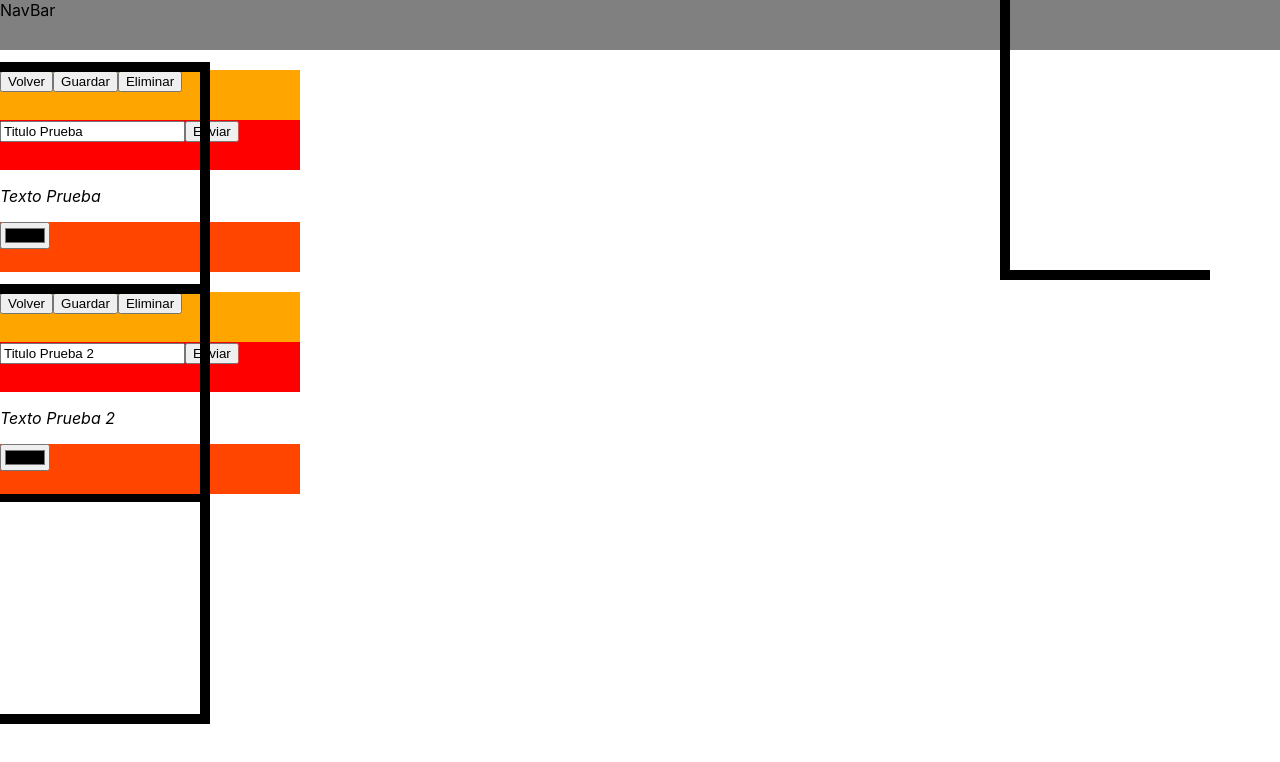
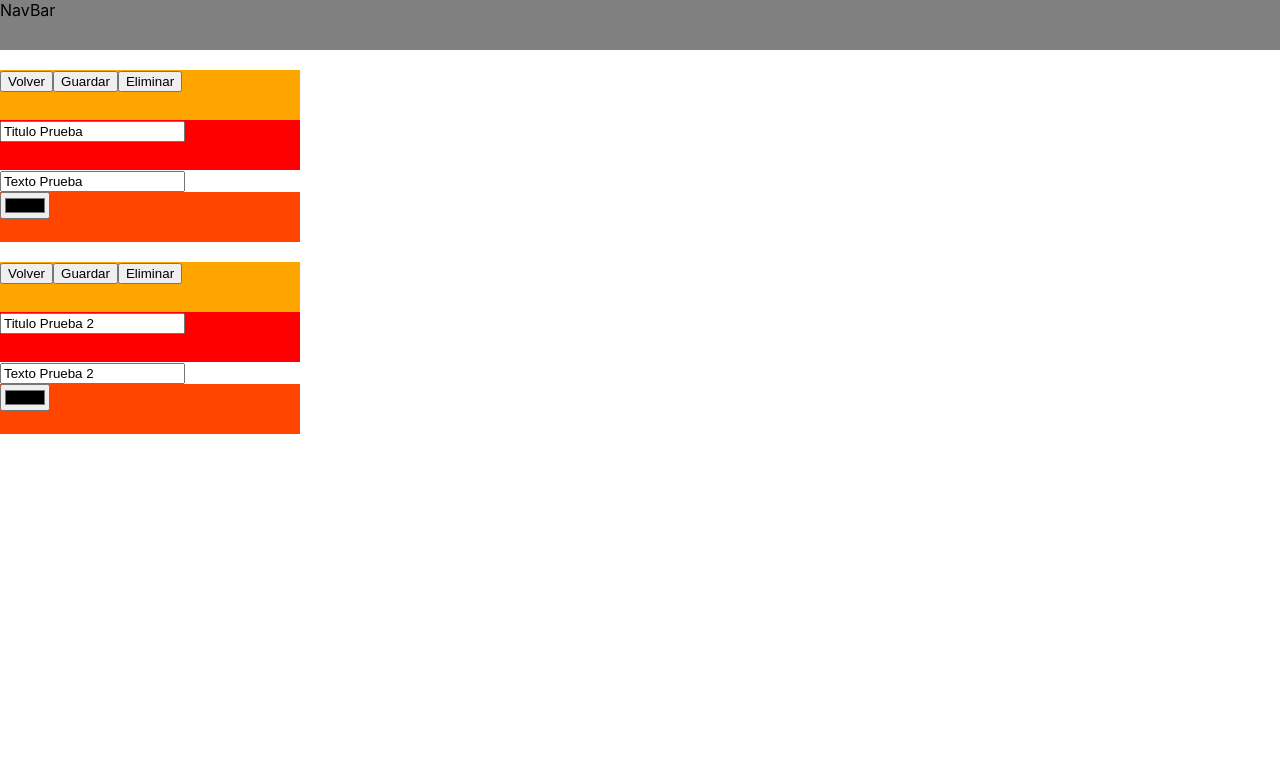
Before and after one commit to jleuce/blockdenotas, a React (Create React App) app: page / in a window 1280 px wide. Shown: the top 762 px of the page. Built offline with nearby package versions, Linux system fonts and the light colour scheme.

Commit message:
Formulario ya anda bien

```diff
--- a/src/componentes/nota/PieNota.js
+++ b/src/componentes/nota/PieNota.js
@@ -1,9 +1,23 @@
-import React from 'react'
+import React from 'react';
+import { useForm } from 'react-hook-form';
 
 function PieNota() {
+  //Funciones Formulario
+  const {register, handleSubmit} = useForm();
+  const { onChange, onBlur, name, ref } = register('color');
+  const onSubmit = (data) => {
+      console.log('onSubmit',data);
+  };
   return (
     <div className='pieNota'>
-      <input type='color' ></input>
+      <form onSubmit={handleSubmit(onSubmit)}>
+          <input type='color'
+            onChange={onChange} // assign onChange event
+            onBlur={handleSubmit(onSubmit)} // assign onBlur event
+            name={name} // assign name prop
+            ref={ref} // assign ref prop
+          />
+        </form>
     </div>
   )
 }
--- a/src/componentes/nota/TextoNota.js
+++ b/src/componentes/nota/TextoNota.js
@@ -1,6 +1,15 @@
-import React from 'react'
+import React from 'react';
+import { useForm } from 'react-hook-form';
 
 function TextoNota({texto}) {
+
+    //Funciones Formulario
+    const {register, handleSubmit} = useForm();
+    const { onChange, onBlur, name, ref } = register('texto');
+    const onSubmit = (data) => {
+        console.log('onSubmit',data);
+    };
+
   if (texto === null)
   {
     return (
@@ -9,7 +18,15 @@ function TextoNota({texto}) {
   }else{
     return (
       <div className='textoNota'>
-        <p>{texto}</p>
+        <form onSubmit={handleSubmit(onSubmit)}>
+          <input type='text'
+            defaultValue={texto}
+            onChange={onChange} // assign onChange event
+            onBlur={handleSubmit(onSubmit)} // assign onBlur event
+            name={name} // assign name prop
+            ref={ref} // assign ref prop
+          />
+        </form>
       </div>
     )
   }
--- a/src/componentes/nota/TituloNota.js
+++ b/src/componentes/nota/TituloNota.js
@@ -5,6 +5,7 @@ function TituloNota({texto}) {
 
    //Funciones Formulario
    const {register, handleSubmit} = useForm();
+   const { onChange, onBlur, name, ref } = register('titulo');
    const onSubmit = (data) => {
        console.log('onSubmit',data);
    };
@@ -18,8 +19,13 @@ function TituloNota({texto}) {
     return (
       <div className='tituloNota'>
         <form onSubmit={handleSubmit(onSubmit)}>
-          <input type='text' value={texto} name='algo' {...register('titulo',{required:true})}/>
-          <input type="submit" value="Enviar"/>
+          <input type='text'
+            defaultValue={texto}
+            onChange={onChange} // assign onChange event
+            onBlur={handleSubmit(onSubmit)} // assign onBlur event
+            name={name} // assign name prop
+            ref={ref} // assign ref prop
+          />
         </form>
       </div>
     )
--- a/src/index.css
+++ b/src/index.css
@@ -23,12 +23,12 @@ code {
 }
 
 .nota {
-  width: 300px;
-  height: 300px;
+  width: 1500px;
+  height: 1500px;
   display: inline;
   position: relative;
   border: 200px;
-  border: 10px solid #000000;
+  border: 0,5px solid #000000;
   padding:200px;
   margin: 1000px;
 }
```
